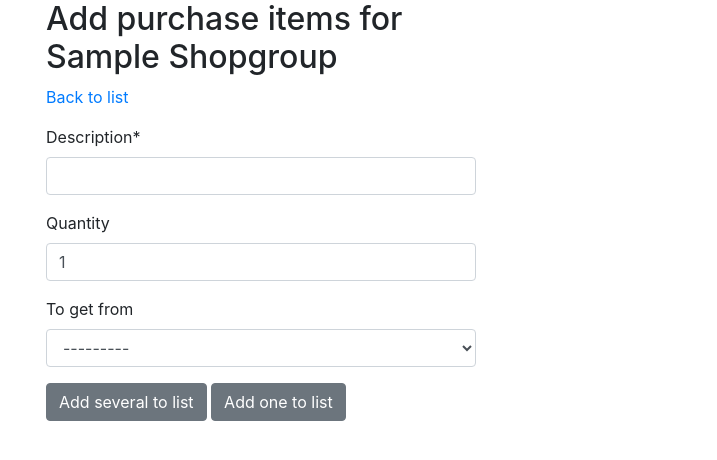
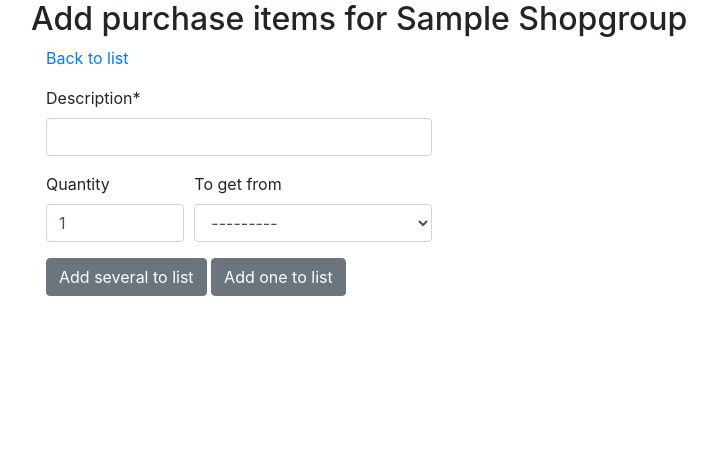
Before and after one commit to GitDietz/Lister, a Django app: page /shop/create/ in a window 1280 px wide. Shown: the part 56-516 px from the top of the page, without its empty margins (149-866 px from the left). Run offline with Django 3.2, Linux system fonts and the light colour scheme; a user stored in the database is signed in; tables that the repository leaves empty hold one stand-in row (values such as "Sample post"); some libraries are stand-ins or nearby versions.

Commit message:
Detail form simplification
Reduce size of the form

```diff
--- a/requirements.txt
+++ b/requirements.txt
@@ -2,7 +2,7 @@ altgraph==0.15
 asgiref==3.2.5
 certifi==2018.4.16
 click==6.7
-Django==3.0.4
+Django==3.0.7
 django-crispy-forms==1.9.0
 django-filter==2.2.0
 django-markdown-deux==1.0.5
--- a/templates/item_create.html
+++ b/templates/item_create.html
@@ -4,15 +4,26 @@
     Add item
 {% endblock head_title%}
 {% block content %}
-<div class="col-sm-6 col-sm-offset-3">
+<h2>{{title}} for {{selected_list}}</h2>
+<div class="col-sm-8 col-sm-offset-2">
+    <a href="{% url 'shop:shop_list' %}" class="top-menu">Back to list</a><br>
 
-<h2>{{title}} for {{selected_list}}</h2>
-    <a href="{% url 'shop:shop_list' %}" class="top-menu">Back to list</a><br>
     <p class="font-italic">{% if notice %}{{ notice }}{% endif %}</p>
-
     <form method='POST' action="" >
         {% csrf_token %}
-        {{ form|crispy }}
+
+        <div class="form-row">
+            <div class="form-group col-md-8 mb-0">
+                {{ form.description|as_crispy_field }}
+            </div>
+        </div><div class="form-row">
+            <div class="form-group col-md-3 mb-0">
+                {{ form.quantity|as_crispy_field }}
+            </div><div class="form-group col-md-5 mb-0">
+                {{ form.to_get_from|as_crispy_field }}
+            </div>
+        </div>
+
         <input type='submit' class="btn btn-secondary" name="add_more" value = 'Add several to list'/>
         <input type='submit' class="btn btn-secondary" name="add_one" value = 'Add one to list'/>
     </form>
```
Also changed, not shown: 2 other files.
